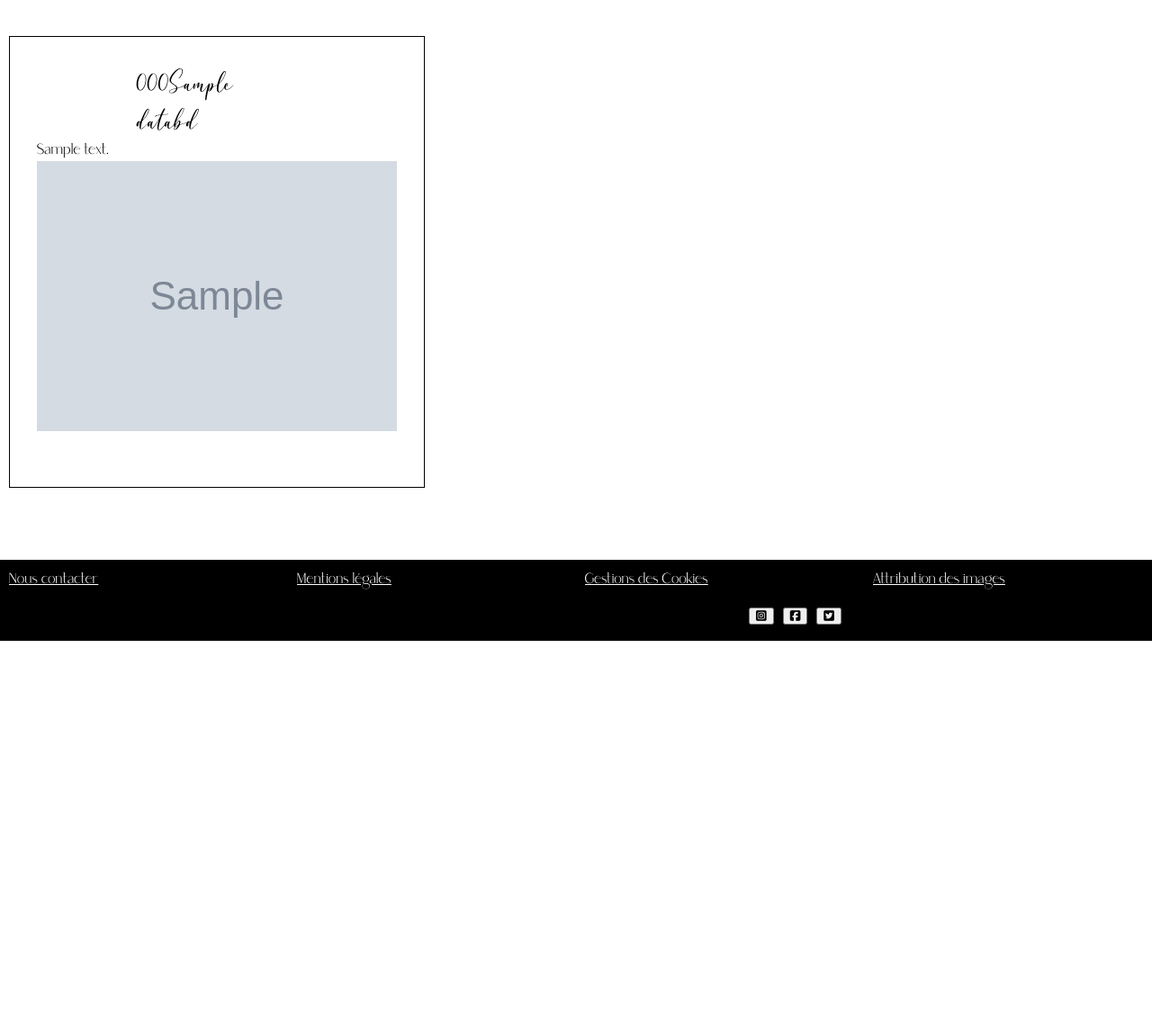
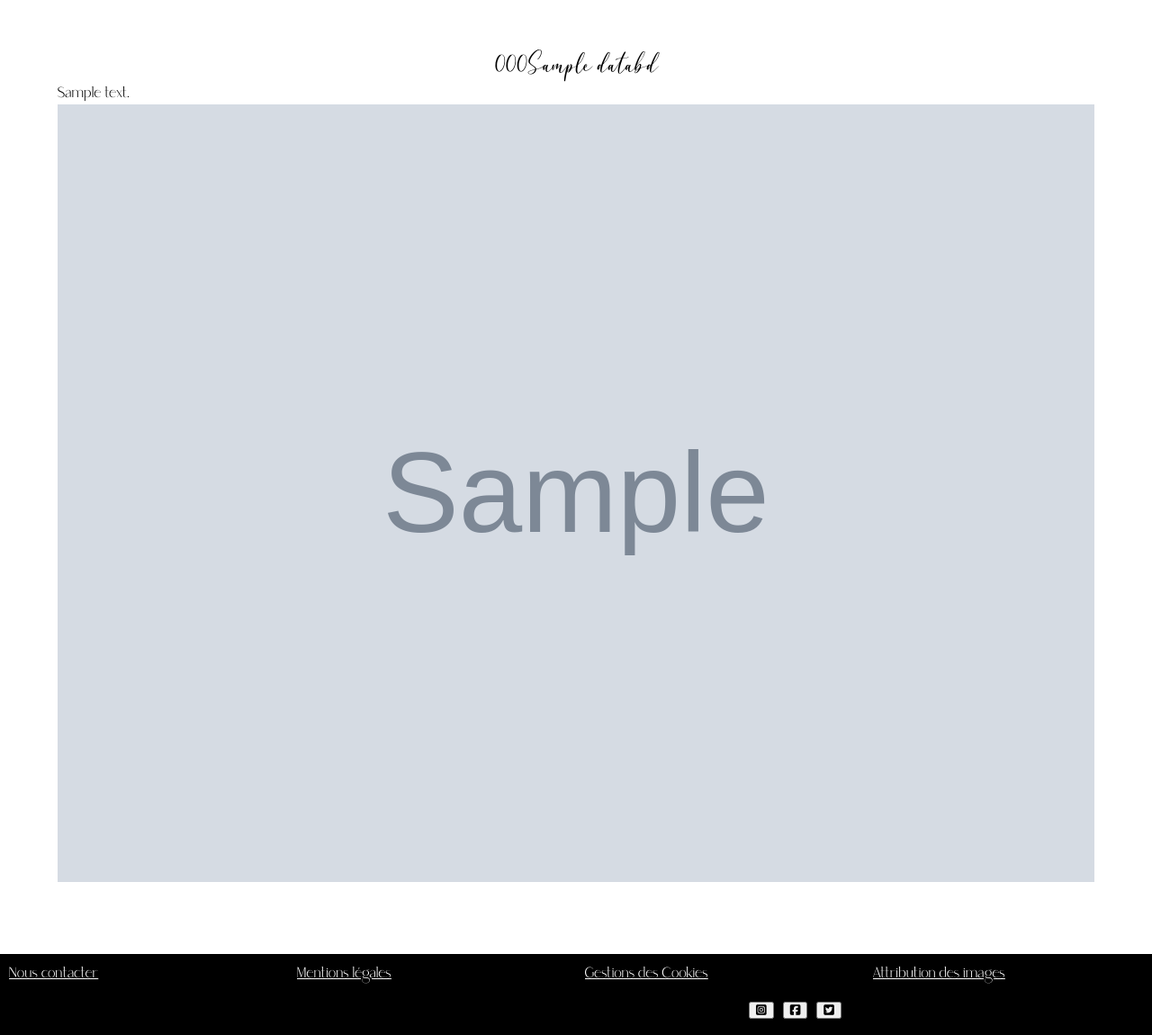
Before and after one commit to juliagrandmontagne/openclasseroomproject, a PHP site: template view/front-end/chapitre.php in a window 1280 px wide. Shown: the part 140-1290 px from the top of the page at 90% size. Before the commit the page ends 852 px from the top, so only its background shows below. Run offline with PHP 8.4, Linux system fonts and the light colour scheme; the template is opened without the code that fills it: most values are stand-ins (such as "Sample title", 1, 10 or a date in 2020); grey boxes marked "Sample" are stand-in pictures; some libraries are stand-ins or nearby versions.

Commit message:
Add files via upload

```diff
--- a/Model/front-end/Accueil.php
+++ b/Model/front-end/Accueil.php
@@ -1,8 +1,8 @@
 <?php
-class mAccueil {
-    public function lafonctiondeux() {
+class modelaccueil {
+    public function connexionbdaccueil() {
     require('Model/front-end/connexion.php');
-    $reponse = $bdd->query('SELECT * FROM Accueil');
+    $reponse = $bdd->query('SELECT * FROM Chapitre ORDER BY ID DESC LIMIT 0,1');
     $reponse->execute();
             $data = $reponse->fetchAll();
             return $data;
--- a/Model/front-end/chapitre.php
+++ b/Model/front-end/chapitre.php
@@ -1,8 +1,8 @@
 <?php
 class modelchapitre {
-function connexionbdchapitre() {
+public function connexionbdchapitre() {
 require('Model/front-end/connexion.php');
-$reponse = $bdd->query('SELECT * FROM Chapitre WHERE ID $donnees['id']');
+$reponse = $bdd->query('SELECT * FROM Chapitre /*WHERE identite= ?*/');
 $reponse->execute();
         $data = $reponse->fetchAll();
         return $data;
--- a/Model/front-end/chapitres.php
+++ b/Model/front-end/chapitres.php
@@ -2,7 +2,7 @@
 class modelchapitres {
 public function connexionbdchapitres() {
 require('Model/front-end/connexion.php');
-$reponse = $bdd->query('SELECT * FROM Chapitre');
+$reponse = $bdd->query('SELECT * FROM chapitre');
 $reponse->execute();
         $data = $reponse->fetchAll();
         return $data;
--- a/style.css
+++ b/style.css
@@ -67,12 +67,22 @@ p
  {
  text-align: center;
   }
-  .chapitre
+  .chapitres
   {
     display: flex;
 flex-wrap: wrap;
 justify-content: space-evenly;
   }
+  #chapitre-titre-individuel
+  {
+    font-family: caroline;
+    font-size:1.9em;
+    display: flex;
+    width: 100%;
+   margin-top:100px;
+    justify-content: center;
+
+    }
         #chapitre-titre
         {
         font-family: caroline;
@@ -82,6 +92,15 @@ justify-content: space-evenly;
         width: 180px;
        margin:auto;
         }
+        #chapitre-text-individuel
+         {
+        font-family: "Saudagar";
+        display: block;
+        word-wrap: break-word;
+        position: relative;
+        width: 90%;
+        margin: auto;
+        }
         #chapitre-text
         {
         font-family: "Saudagar";
@@ -90,7 +109,6 @@ justify-content: space-evenly;
         position: relative;
         width: 400px;
         height: 380px;
-
         }
         #chaptirenumber
         {
@@ -103,8 +121,12 @@ justify-content: space-evenly;
         border-style:solid;
         border-color:black;
         margin-top:90px;
-
         }
+        #illustrationchapitre-inv
+        {
+               display: block;
+             width:100%;
+     }
 
 #admin
 {
--- a/view/front-end/chapitre.php
+++ b/view/front-end/chapitre.php
@@ -1,15 +1,17 @@
 <?php $title = 'chapitre' ; ?>
 <?php ob_start() ; ?>
-
-<section class="page-chapitre">
+<section class="chapitre">
 <?php  foreach ($databd as $donnees) : ?>
 
-<div id="chaptirenumber">
-   <div id='chapitre-titre'><?php echo $donnees['chapitre-number']?><?php echo $donnees['chapitre-titre']?></div>
-   <div id="chapitre-text"><?php echo $donnees['chapitre-text']?><br>
-   <img src="<?php echo $donnees['images']?>" alt="illustrationchapitre" id="illustrationchapitre"> </div>
-</div><?php endforeach; ?></div>
+
+ <div id="chaptirenumber-individuel">
+ <div id='chapitre-titre-individuel'><?php echo $donnees['chapitre-number']?><?php echo $donnees['chapitre-titre']?></div>
+
+ <div id="chapitre-text-individuel"><?php echo $donnees['chapitre-text']?><br>
+  <img src="<?php echo $donnees['images']?>" alt="illustrationchapitre" id="illustrationchapitre-inv"> </div>
+ </div><?php endforeach; ?></div>
+
+
 </section>
-
 <?php $content = ob_get_clean() ; ?>
 <?php include('template.php'); ?>
--- a/view/front-end/contact.php
+++ b/view/front-end/contact.php
@@ -2,7 +2,7 @@
 <?php ob_start() ; ?>
 
         <div class="form">
-            <form action="traitement.php" method="post" enctype="multipart/form-data" >
+            <form action="traitement.php" method="post" >
             <fieldset class="info">
                 <legend>Nous contacter</legend>
             </fieldset>
--- a/view/front-end/header.php
+++ b/view/front-end/header.php
@@ -8,7 +8,7 @@
                  <nav>
                      <ul>
                         <li class="naviguation"><a href="index.php?action=accueil">Accueil</a></li>
-                        <li class="naviguation"><a href="index.php?action=chapitre">Chapitres</a></li>
+                        <li class="naviguation"><a href="index.php?action=chapitres">Chapitres</a></li>
                         <li class="naviguation"><a href="index.php?action=auteur">Auteur</a></li>
                         <li class="naviguation"><a href="index.php?action=contact">Contact</a></li>
 
```
Also changed, not shown: controller/front-end/controller.php (+10 -10 lines), index.php (+6 -5 lines), view/front-end/accueil.php (added, +20 -0 lines), view/front-end/auteur.php (added, +14 -0 lines), view/front-end/chapitres.php (+6 -7 lines).
